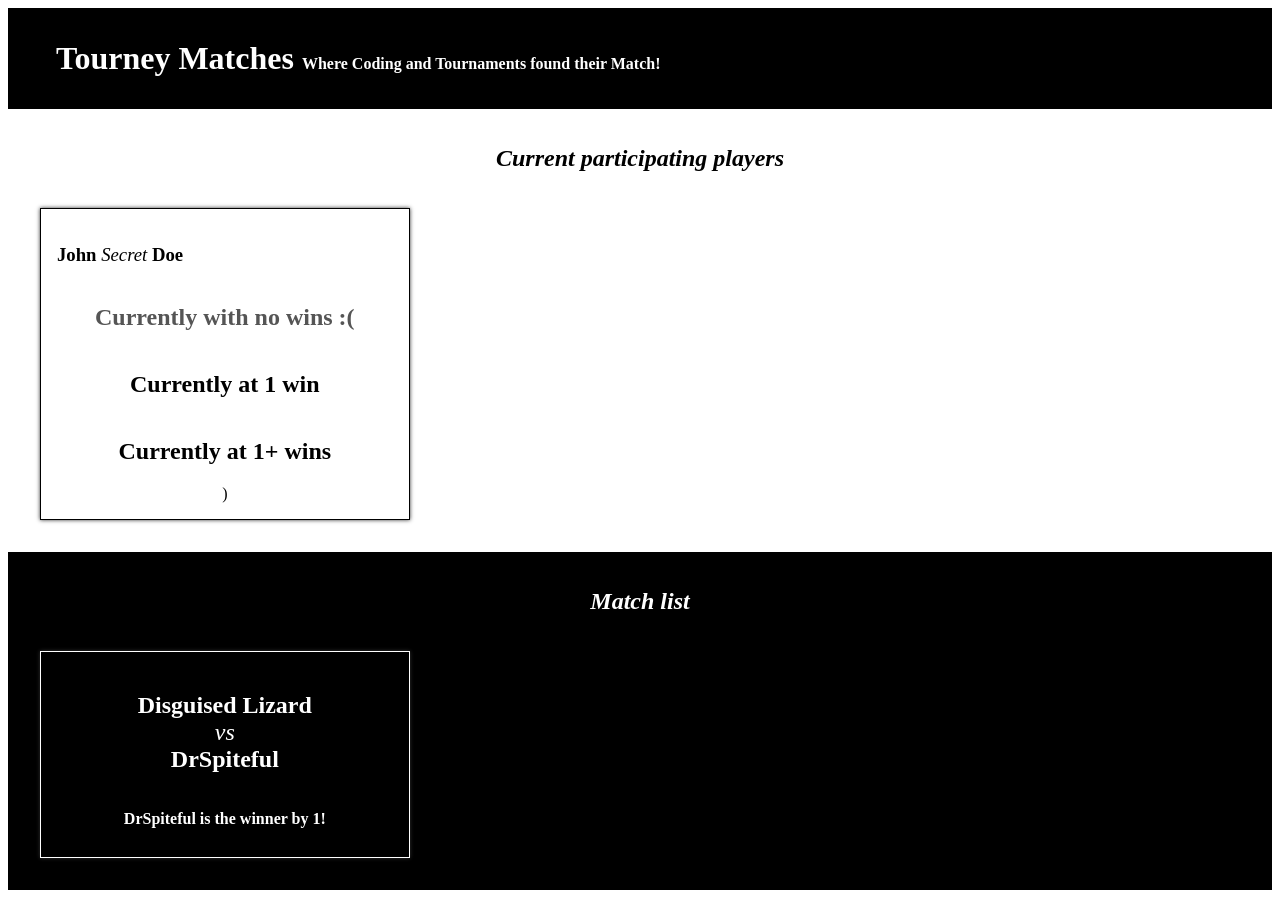
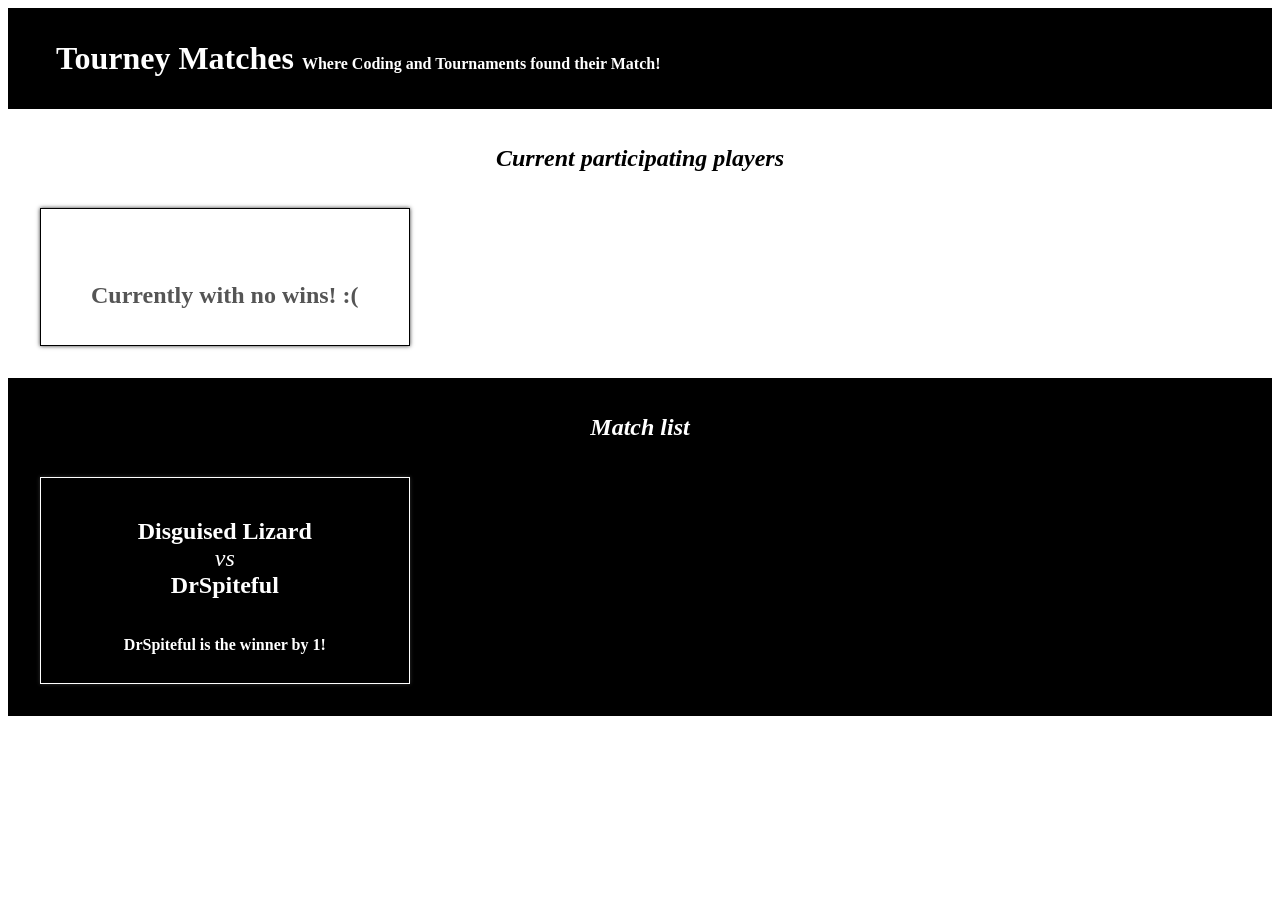
Before and after one commit to alisonharman/tourney_matches, a React (Create React App) app: page / in a window 1280 px wide. After the commit the page ends 800 px from the top, so only its background shows below. Built offline with nearby package versions, Linux system fonts and the light colour scheme.

Commit message:
conditionally render props data from PlayerList

```diff
--- a/src/components/Player.js
+++ b/src/components/Player.js
@@ -1,17 +1,17 @@
 import React from "react"; //optional
 
-function Player() {
+function Player(props) {
   return (
     <article className="Player">
       <h1>
-        John <span>Secret</span> Doe
+        {props.firstName} <span>{props.gamerTag}</span> {props.lastName}
       </h1>
       {/* To be shown when there is no wins */}
-      <h2 className="zero">Currently with no wins :(</h2>
+      {!props.wins && <h2 className="zero">Currently with no wins! :(</h2>}
       {/* To be shown when there is 1 win */}
-      <h2>Currently at 1 win</h2>
+      {props.win===1 && <h2>Currently at 1 win</h2>}
       {/* To be shown when there is more than one win */}
-      <h2>Currently at 1+ wins</h2>)
+      {props.win>1 && <h2>Currently at {props.wins} wins</h2>}
     </article>
   );
 }
```
